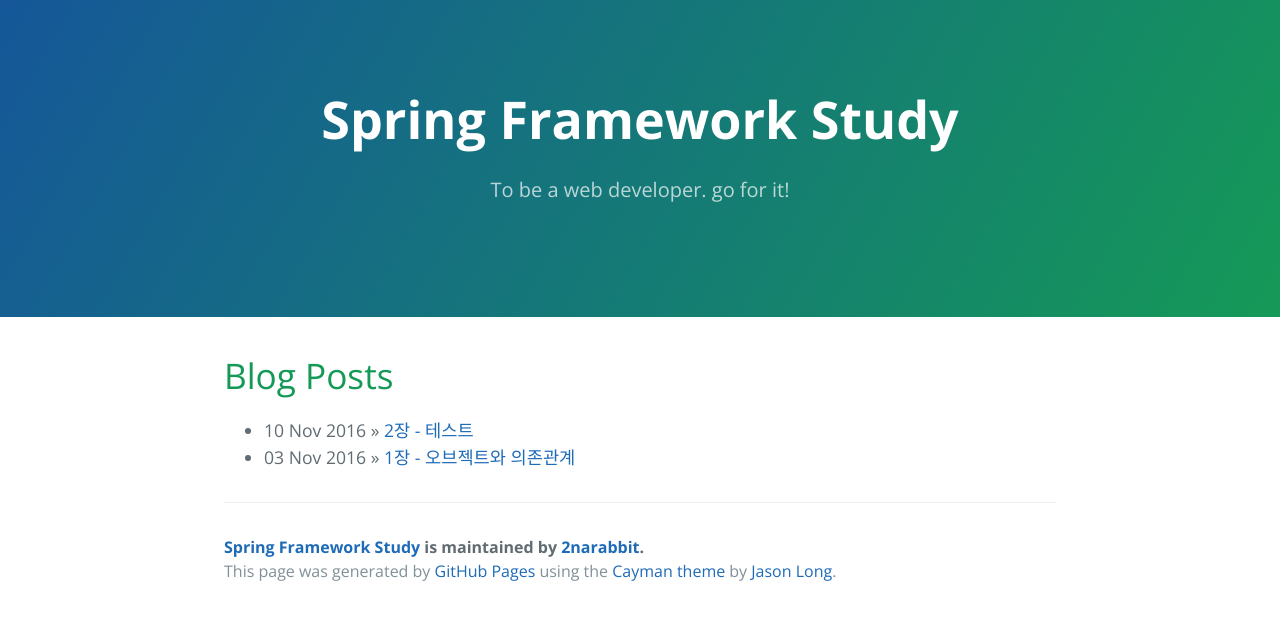
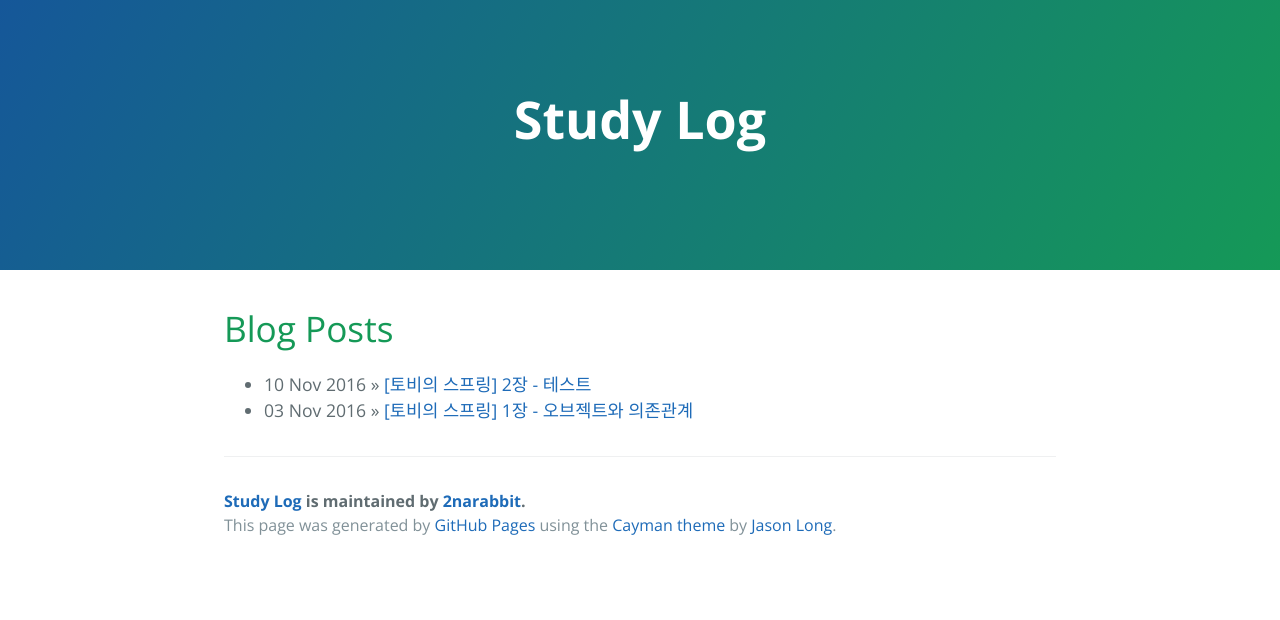
Before and after one commit to 2narabbit/2narabbit.github.io, a Jekyll site: the page built from index.html, in a window 1280 px wide. Shown: the top 620 px of the page. Built offline with Jekyll 4.4.1, drawn with Linux system fonts in a browser that asks for light colours; the list of posts is cut into pages by our own code.

Commit message:
UPD: 블로그 헤더 및 포스트 타이틀변경

```diff
--- a/_config.yml
+++ b/_config.yml
@@ -1,6 +1,5 @@
 # Setup
-title:		  Spring Framework Study
-tagline:      To be a web developer. go for it!
+title:		  Study Log
 baseurl:      ""
 paginate:     1
 
--- a/_posts/2016-11-03-chapter1.markdown
+++ b/_posts/2016-11-03-chapter1.markdown
@@ -1,6 +1,6 @@
 ---
 layout: default
-title:  "1장 - 오브젝트와 의존관계"
+title:  "[토비의 스프링] 1장 - 오브젝트와 의존관계"
 date:   2016-11-03 00:00:00
 categories: main
 ---
--- a/_posts/2016-11-10-chapter2.markdown
+++ b/_posts/2016-11-10-chapter2.markdown
@@ -1,6 +1,6 @@
 ---
 layout: default
-title:  "2장 - 테스트"
+title:  "[토비의 스프링] 2장 - 테스트"
 date:   2016-11-10 00:00:00
 categories: main
 ---
```
Also changed, not shown: 2 other files.
